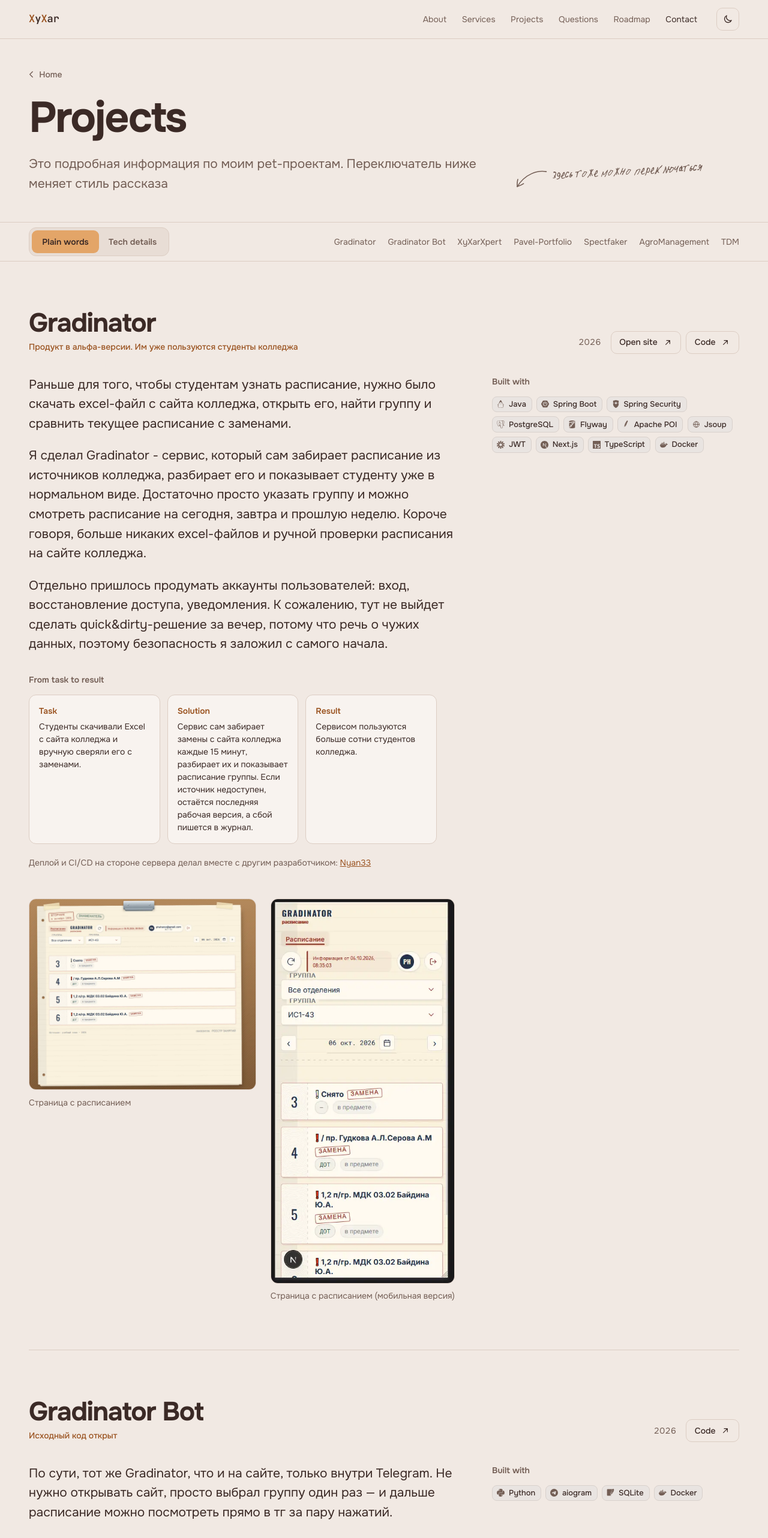
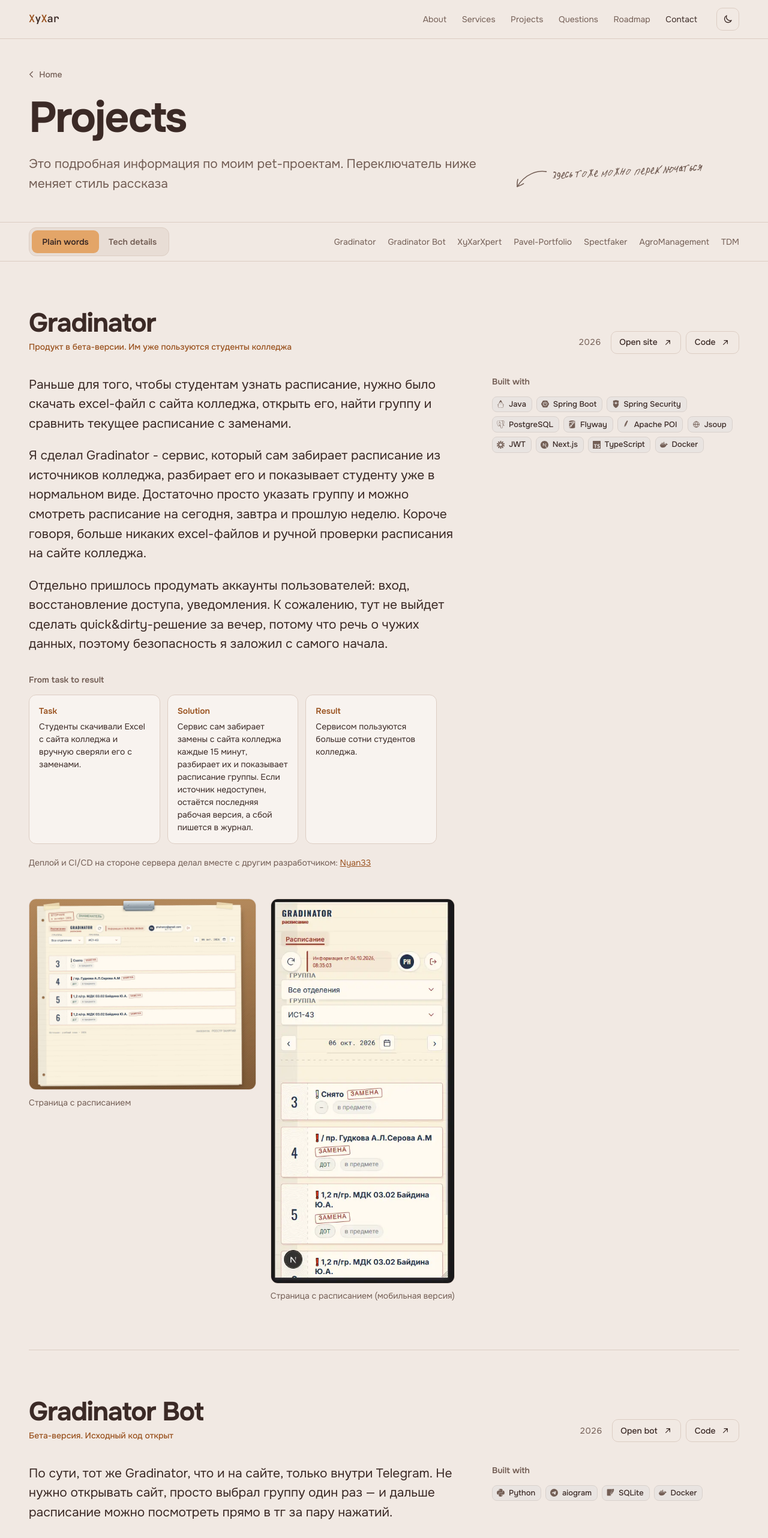
Before and after one commit to pavlent1yy/Pavel-Portfolio, a Next.js app: page /en/projects in a window 1280 px wide. Shown: the top 2564 px of the page at 60% size. Built offline with nearby package versions, Linux system fonts and the light colour scheme.

Commit message:
fix: тексты; feat: анимации на страницах

```diff
--- a/src/components/projects/ProjectsPage.module.css
+++ b/src/components/projects/ProjectsPage.module.css
@@ -12,6 +12,7 @@
   font-weight: 500;
   text-decoration: none;
   transition: color 0.2s;
+  animation: rise 0.4s var(--ease-out) 0s both;
 }
 
 .back:hover {
@@ -29,6 +30,7 @@
   font-weight: 650;
   line-height: 1;
   letter-spacing: -0.035em;
+  animation: rise 0.4s var(--ease-out) 0.04s both;
 }
 
 .lead {
@@ -37,6 +39,7 @@
   align-items: flex-end;
   gap: 1rem 3rem;
   margin-top: 1.5rem;
+  animation: rise 0.4s var(--ease-out) 0.08s both;
 }
 
 .lead p {
@@ -54,6 +57,7 @@
   background: color-mix(in oklab, var(--bg) 88%, transparent);
   backdrop-filter: blur(14px);
   -webkit-backdrop-filter: blur(14px);
+  animation: rise 0.4s var(--ease-out) 0.12s both;
 }
 
 .toolbarInner {
@@ -294,3 +298,14 @@
     grid-template-columns: minmax(0, 1fr);
   }
 }
+
+.list {
+  animation: rise 0.4s var(--ease-out) 0.16s both;
+}
+
+@keyframes rise {
+  from {
+    opacity: 0;
+    transform: translateY(14px);
+  }
+}
--- a/src/components/projects/ProjectsPage.tsx
+++ b/src/components/projects/ProjectsPage.tsx
@@ -24,7 +24,7 @@ function Article({ project, ui }: { project: Project; ui: Ui }) {
           <span className={styles.year}>{project.year}</span>
           {project.live && (
             <a className="btn btn-ghost btn-small" href={project.live} target="_blank" rel="noreferrer">
-              {ui.projects.live}
+              {project.live.startsWith("https://t.me/") ? ui.projects.bot : ui.projects.live}
               <ExternalIcon />
             </a>
           )}
@@ -134,7 +134,7 @@ export function ProjectsPage({ projects, ui, lang }: { projects: Content["projec
         </div>
       </div>
 
-      <div className="container">
+      <div className={`container ${styles.list}`}>
         {main.map((project) => (
           <Article key={project.slug} project={project} ui={ui} />
         ))}
--- a/src/components/sections/Hero.module.css
+++ b/src/components/sections/Hero.module.css
@@ -21,6 +21,7 @@
   font-size: var(--fs-sm);
   color: var(--text-muted);
   font-variant-numeric: tabular-nums;
+  animation: rise 0.8s var(--ease-out) both;
 }
 
 .status {
@@ -104,7 +105,7 @@
   line-height: 1;
   letter-spacing: -0.035em;
   text-wrap: balance;
-  animation: rise 0.8s var(--ease-out) both;
+  animation: rise 0.8s var(--ease-out) 0.08s both;
 }
 
 .role {
@@ -130,7 +131,7 @@
   font-size: var(--fs-md);
   line-height: 1.5;
   color: var(--text-muted);
-  animation: rise 0.8s var(--ease-out) 0.12s both;
+  animation: rise 0.8s var(--ease-out) 0.16s both;
 }
 
 .actions {
@@ -138,7 +139,7 @@
   flex-wrap: wrap;
   gap: 0.75rem;
   margin-top: clamp(2rem, 1.5rem + 1.75vw, 3rem);
-  animation: rise 0.8s var(--ease-out) 0.2s both;
+  animation: rise 0.8s var(--ease-out) 0.24s both;
 }
 
 @keyframes rise {
@@ -170,3 +171,34 @@
     display: none;
   }
 }
+
+span.appear {
+  display: inline-flex;
+  align-items: flex-start;
+  gap: 0.65rem;
+}
+
+@media (min-width: 641px) and (prefers-reduced-motion: no-preference) {
+  .appear {
+    animation: appear 0.5s ease-out both;
+  }
+
+  .appear .online {
+    animation: appear 0.4s ease-out both;
+  }
+
+  .appear li:nth-child(2) .online {
+    animation-delay: 0.1s;
+  }
+
+  .appear li:nth-child(3) .online {
+    animation-delay: 0.2s;
+  }
+}
+
+@keyframes appear {
+  from {
+    opacity: 0;
+    transform: translateY(0.3rem);
+  }
+}
--- a/src/components/sections/PresenceStatus.tsx
+++ b/src/components/sections/PresenceStatus.tsx
@@ -26,12 +26,12 @@ export function PresenceStatus({
   }, []);
 
   if (online === null) return <span className={styles.pending}>{children}</span>;
-  if (online.length === 0) return children;
+  if (online.length === 0) return <span className={styles.appear}>{children}</span>;
 
   return (
     <>
       <span className={styles.offline}>{children}</span>
-      <div className={styles.onlineBox}>
+      <div className={`${styles.onlineBox} ${styles.appear}`}>
         {label}
         <ul className={styles.onlineList}>
           {online.map((id) => {
--- a/src/components/sections/Projects.tsx
+++ b/src/components/sections/Projects.tsx
@@ -20,7 +20,7 @@ function Links({ project, ui, lang }: { project: Project; ui: Ui; lang: Locale }
       </a>
       {project.live && (
         <a className={styles.link} href={project.live} target="_blank" rel="noreferrer">
-          {ui.projects.live}
+          {project.live.startsWith("https://t.me/") ? ui.projects.bot : ui.projects.live}
           <ExternalIcon />
         </a>
       )}
--- a/src/content/ru.ts
+++ b/src/content/ru.ts
@@ -109,7 +109,7 @@ export const ru: Content = {
         slug: "gradinator",
         name: "Gradinator",
         year: 2026,
-        kind: "Продукт в альфа-версии. Им уже пользуются студенты колледжа",
+        kind: "Продукт в бета-версии. Им уже пользуются студенты колледжа",
         summary:
           "Сервис расписания для колледжа. Больше никаких excel-файлов и ручной сверки с заменами: выбираете группу и сразу видите актуальное расписание, которое обновляется само.",
         stack: ["Java", "Spring Boot", "Spring Security", "PostgreSQL", "Flyway", "Apache POI", "Jsoup", "JWT", "Next.js", "TypeScript", "Docker"],
@@ -142,10 +142,11 @@ export const ru: Content = {
         slug: "gradinator-bot",
         name: "Gradinator Bot",
         year: 2026,
-        kind: "Исходный код открыт",
+        kind: "Бета-версия. Исходный код открыт",
         summary: "Аналог Gradinator в Telegram",
         stack: ["Python", "aiogram", "SQLite", "Docker"],
         repo: "https://github.com/pavlent1yy/gradinator_bot",
+        live: "https://t.me/gradinator_bot",
         human: [
           "По сути, тот же Gradinator, что и на сайте, только внутри Telegram. Не нужно открывать сайт, просто выбрал группу один раз — и дальше расписание можно посмотреть прямо в тг за пару нажатий.",
           "Бот показывает расписание на вчера, сегодня и завтра, а также позволяет посмотреть замены, найти преподавателя или аудиторию. Для многих это просто удобнее сайта. Telegram и так постоянно открыт, поэтому отдельную вкладку с расписанием открывать не приходится",
--- a/src/i18n/ui.ts
+++ b/src/i18n/ui.ts
@@ -23,6 +23,7 @@ export const ui = {
     age: { one: "год", few: "года", many: "лет", other: "лет" },
     projects: {
       live: "Открыть сайт",
+      bot: "Открыть бота",
       code: "Код",
       more: "Подробнее",
       all: "Все проекты подробно",
@@ -85,6 +86,7 @@ export const ui = {
     age: { one: "year", few: "years", many: "years", other: "years" },
     projects: {
       live: "Open site",
+      bot: "Open bot",
       code: "Code",
       more: "Read more",
       all: "All projects in detail",
```
Also changed, not shown: src/components/Landscape.module.css (+8 -0 lines).
